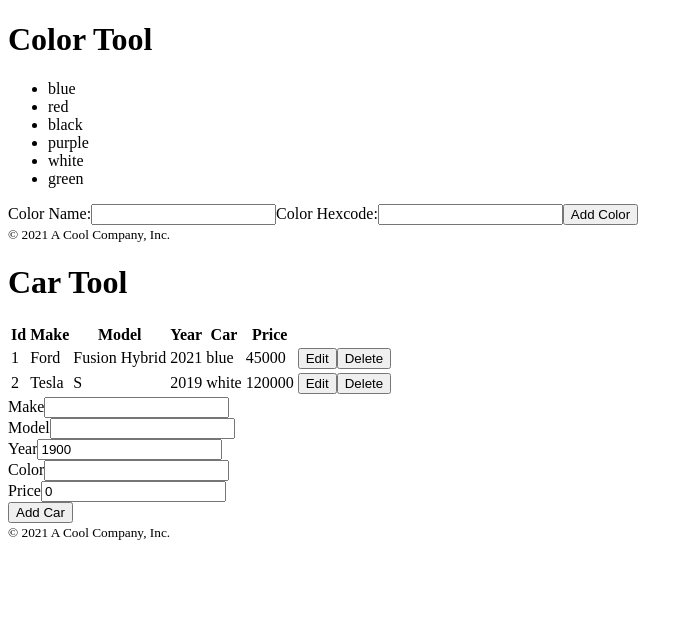
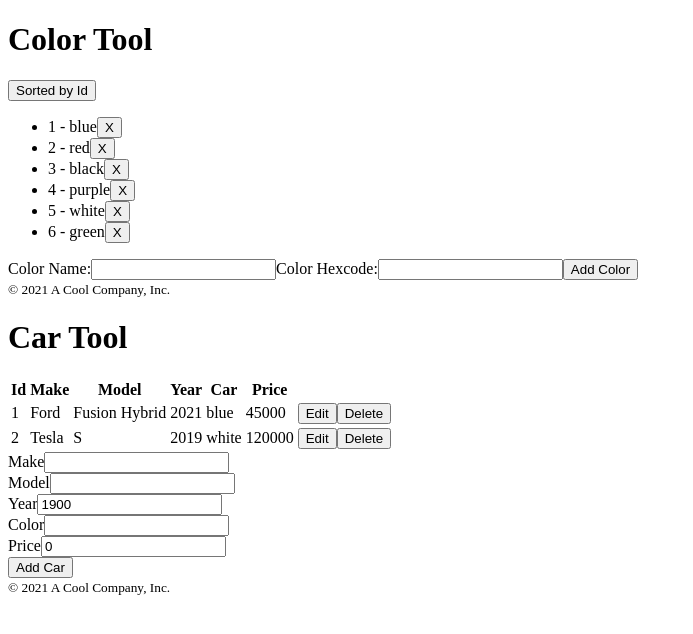
Before and after one commit to t4d-classes/bootcamp_09202021, a React (Create React App) app in the folder demo-app/: page / in a window 1280 px wide. Shown: the top 634 px of the page, without its empty margins (0-693 px from the left). Built offline with nearby package versions, Linux system fonts and the light colour scheme.

Commit message:
add sorted list hook

```diff
--- a/demo-app/src/components/ColorList.js
+++ b/demo-app/src/components/ColorList.js
@@ -1,13 +1,34 @@
+import PropTypes from 'prop-types';
 import { colorsPropType } from '../prop-types/colors';
 
-export const ColorList = ({ colors }) =>
-  <ul>{colors.map(({ id, name }) =>
-    <li key={id}>{name}</li>)}</ul>;
+export const ColorList = ({
+  colors,
+  toggleSortButtonText,
+  onDeleteColor: deleteColor,
+  onSortColors: sortColors,
+ }) => {
+
+  return (
+    <>
+      <button type="button" onClick={sortColors}>{toggleSortButtonText}</button>
+      <ul>{colors.map(({ id, name }) =>
+        <li key={id}>
+          {id} - {name}
+          <button type="button" onClick={() => deleteColor(id)}>X</button>
+        </li>)}
+      </ul>
+    </>
+  );
+};
 
 ColorList.defaultProps = {
   colors: [],
+  toggleSortButtonText: 'Sort Me!',
 };
 
 ColorList.propsTypes = {
   colors: colorsPropType.isRequired,
+  toggleSortButtonText: PropTypes.string.isRequired,
+  onDeleteColor: PropTypes.func.isRequired,
+  onSortColors: PropTypes.func.isRequired,
 };
--- a/demo-app/src/components/ColorTool.js
+++ b/demo-app/src/components/ColorTool.js
@@ -1,20 +1,62 @@
-import { useState } from 'react';
+import { colorsPropType } from '../prop-types/colors';
+import { useSortedList } from '../hooks/useSortedList';
 
-import { colorsPropType } from '../prop-types/colors';
 import { ToolHeader } from './ToolHeader';
 import { ColorList } from './ColorList';
 import { ColorForm } from './ColorForm';
 import { ToolFooter } from './ToolFooter';
-import { useList } from '../hooks/useList';
+
+
 
 export const ColorTool = ({ colors: initialColors }) => {
 
-  const [ colors, appendColor ] = useList([ ...initialColors ]);
+  const [
+    colors, sortInfo, appendColor,,,
+    removeColor, sortOnColumn ] = useSortedList([ ...initialColors ]);
+
+
+
+  const toggleSortColors = () => {
+
+    console.log(sortInfo)
+
+    const { col: sortCol, dir: sortDir } = sortInfo;
+
+    if (sortCol === 'id') {
+      sortOnColumn('name');
+    } else {
+      if (sortDir === 'asc') {
+        sortOnColumn('name'); // toggle it to desc
+      } else {
+        sortOnColumn('id');
+      }
+    }
+
+  };
+
+  const toggleSortButtonText = () => {
+
+    const { col: sortCol, dir: sortDir } = sortInfo;
+
+
+    if (sortCol === 'id') {
+      return "Sorted by Id";
+    } else {
+      if (sortDir === 'asc') {
+        return "Sorted by Name A->Z";
+      } else {
+        return "Sorted by Name Z->A";
+      }
+    }
+
+  };
 
   return (
     <>
       <ToolHeader headerText="Color Tool" />
-      <ColorList colors={colors} />
+      <ColorList colors={colors}
+        toggleSortButtonText={toggleSortButtonText()}
+        onDeleteColor={removeColor} onSortColors={toggleSortColors} />
       <ColorForm buttonText="Add Color" onSubmitColor={appendColor} />
       <ToolFooter companyName="A Cool Company, Inc." />
     </>
--- /dev/null
+++ b/demo-app/src/hooks/useSortedList.js
@@ -0,0 +1,43 @@
+import { useState } from 'react';
+
+import { useList } from "./useList";
+
+const itemsSort = (items, sortCol, sortDir) => {
+
+  return [ ...items ].sort((a,b) => {
+    if (a[sortCol] === b[sortCol]) {
+      return 0;
+    } else {
+      if (a[sortCol] < b[sortCol]) {
+        return sortDir === 'asc' ? -1 : 1;
+      } else {
+        return sortDir === 'desc' ? -1 : 1;
+      }
+    }
+  });
+
+};
+
+export const useSortedList = (initialItems) => {
+
+  const [ items, appendItem, replaceItem, updateItem, removeItem ] = useList(initialItems);
+
+  const [ sortCol, setSortCol ] = useState('id');
+  const [ sortDir, setSortDir ] = useState('asc');
+
+  const sortOnColumn = (nextSortCol) => {
+    if (nextSortCol === sortCol) {
+      setSortDir(sortDir === 'asc' ? 'desc' : 'asc');
+    } else {
+      setSortCol(nextSortCol);
+      setSortDir('asc');
+    };
+  };
+
+  return [
+    itemsSort(items, sortCol, sortDir), { col: sortCol, dir: sortDir },
+    appendItem, replaceItem, updateItem, removeItem, sortOnColumn,
+  ];
+
+
+};
```
